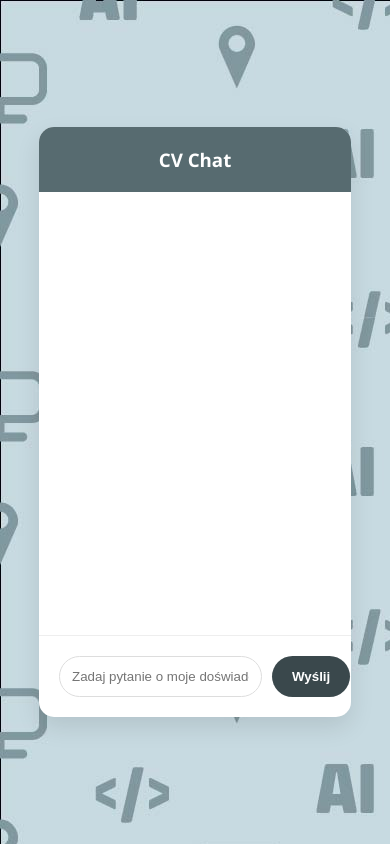
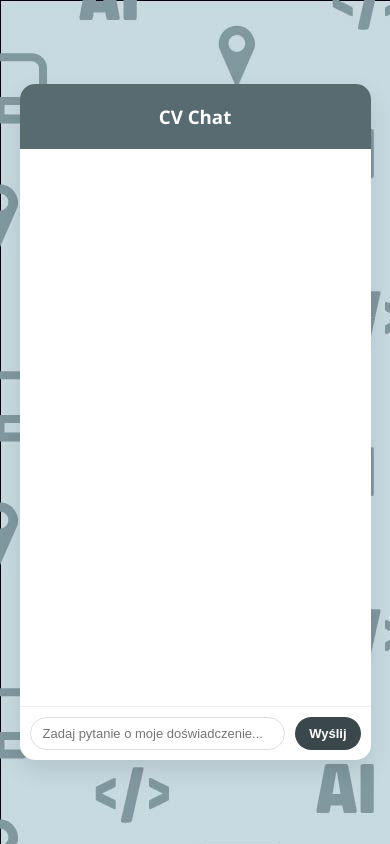
Before and after one commit to Adiaxi/AI_Chat_CV, a Flask app: page / in a window 390 px wide. Run offline with Flask 3, Linux system fonts and the light colour scheme; some libraries are stand-ins or nearby versions.

Commit message:
fix: phone gui

```diff
--- a/static/style.css
+++ b/static/style.css
@@ -119,8 +119,41 @@ button:hover {
 
 @media (max-width: 480px) {
     .chat-container {
-        width: 80%;
-        height: 70vh;
+        width: 90%;
+        height: 80vh;
         border-radius: 15px;
     }
+
+    .input-area {
+        padding: 10px;
+        flex-wrap: nowrap;
+    }
+
+    input {
+        padding: 8px 12px;
+        font-size: 13px;
+    }
+
+    button {
+        padding: 8px 14px;
+        font-size: 13px;
+        white-space: nowrap;
+    }
 }
+
+@media (max-height: 480px) and (orientation: landscape) {
+    .chat-container {
+        width: 70%;
+        height: 90vh;
+        border-radius: 15px;
+    }
+
+    h3 {
+        padding: 10px;
+        font-size: 14px;
+    }
+
+    .input-area {
+        padding: 8px;
+    }
+}
```
